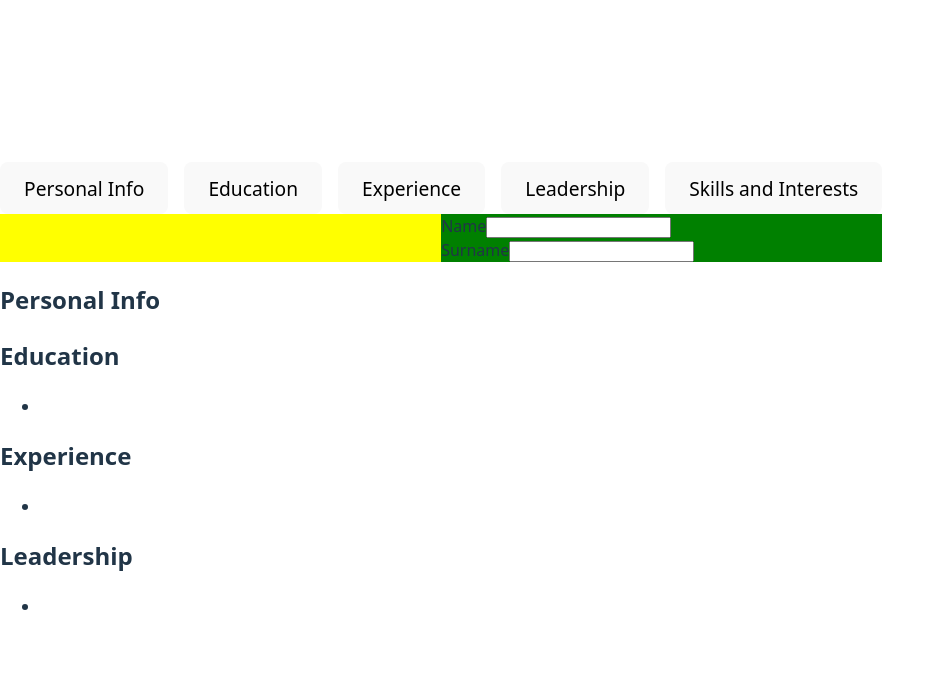
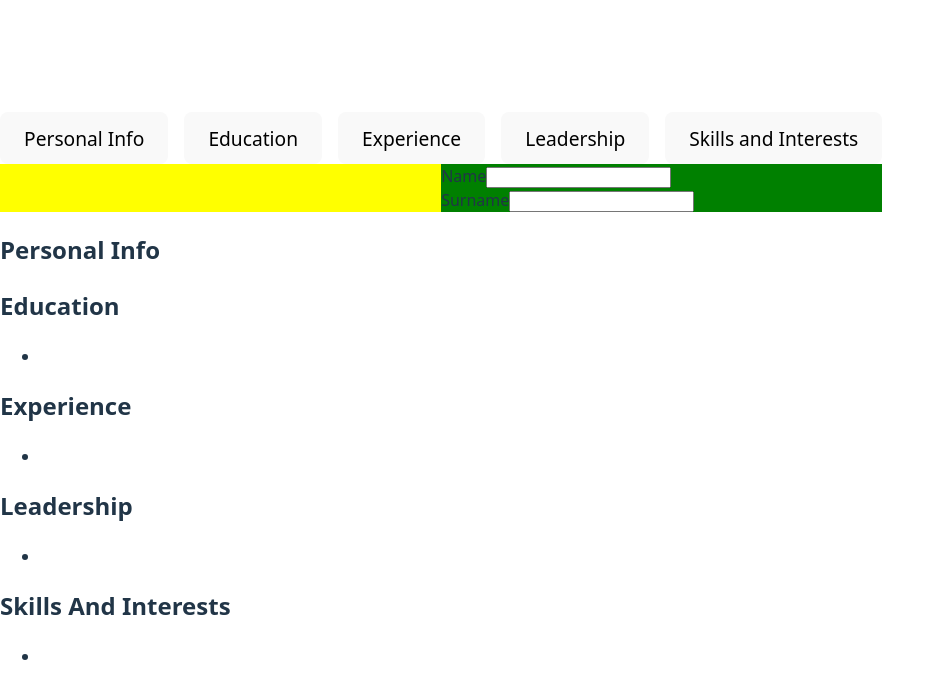
Before and after one commit to angelycontrerasr/CV-Maker, a React (Vite) app: page / in a window 1280 px wide. Shown: the top 698 px of the page, without its empty margins (0-945 px from the left). Built offline with nearby package versions, Linux system fonts and the light colour scheme.

Commit message:
made the SkillsInput.jsx

```diff
--- a/src/App.jsx
+++ b/src/App.jsx
@@ -12,6 +12,7 @@ import DisplayWorkInput from "./components/WorkInfoDisplay.jsx";
 import LeadershipInput from "./components/LeadershipInput.jsx";
 import DisplayLeadershipInput from "./components/DisplayLeadershipInput.jsx";
 import SkillsInput from "./components/SkillsInput.jsx";
+import DisplaySkillInput from "./components/DisplaySkillInput.jsx";
 const options = [
     { id: 0, name: 'Personal Info' },
     { id: 1, name: 'Education' },
@@ -130,6 +131,7 @@ export default function App() {
             <DisplayEducationInput education={userEducation} />
             <DisplayWorkInput works={userWork} />
             <DisplayLeadershipInput leadership={userLeadership} />
+            <DisplaySkillInput skills={userSkills} />
             </div>
     );
 }
--- a/src/components/DisplayEducationInput.jsx
+++ b/src/components/DisplayEducationInput.jsx
@@ -4,7 +4,7 @@ export default function DisplayEducationInput({ education }) {
             <h2>Education</h2>
             <ul>
                 {education.map(education => (
-                    <li className="eduDisplay" key={education.id}>
+                    <li key={education.id}>
                         {/* Aquí pones lo que quieres mostrar, ejemplo el schoolName */}
                         <p>{education.startDate} </p>
                         <p>{education.endDate}</p>
--- /dev/null
+++ b/src/components/DisplaySkillInput.jsx
@@ -0,0 +1,16 @@
+export default function DisplaySkillInput({ skills }) {
+    return (
+        <section>
+            <h2>Skills And Interests</h2>
+            <ul>
+                {skills.map(skills => (
+                    <li key={skills.id}>
+                        {/* Aquí pones lo que quieres mostrar, ejemplo el schoolName */}
+                        <p>{skills.skillName} </p>
+                        <p>{skills.skillDescription}</p>
+                    </li>
+                ))}
+            </ul>
+        </section>
+    );
+}
```
